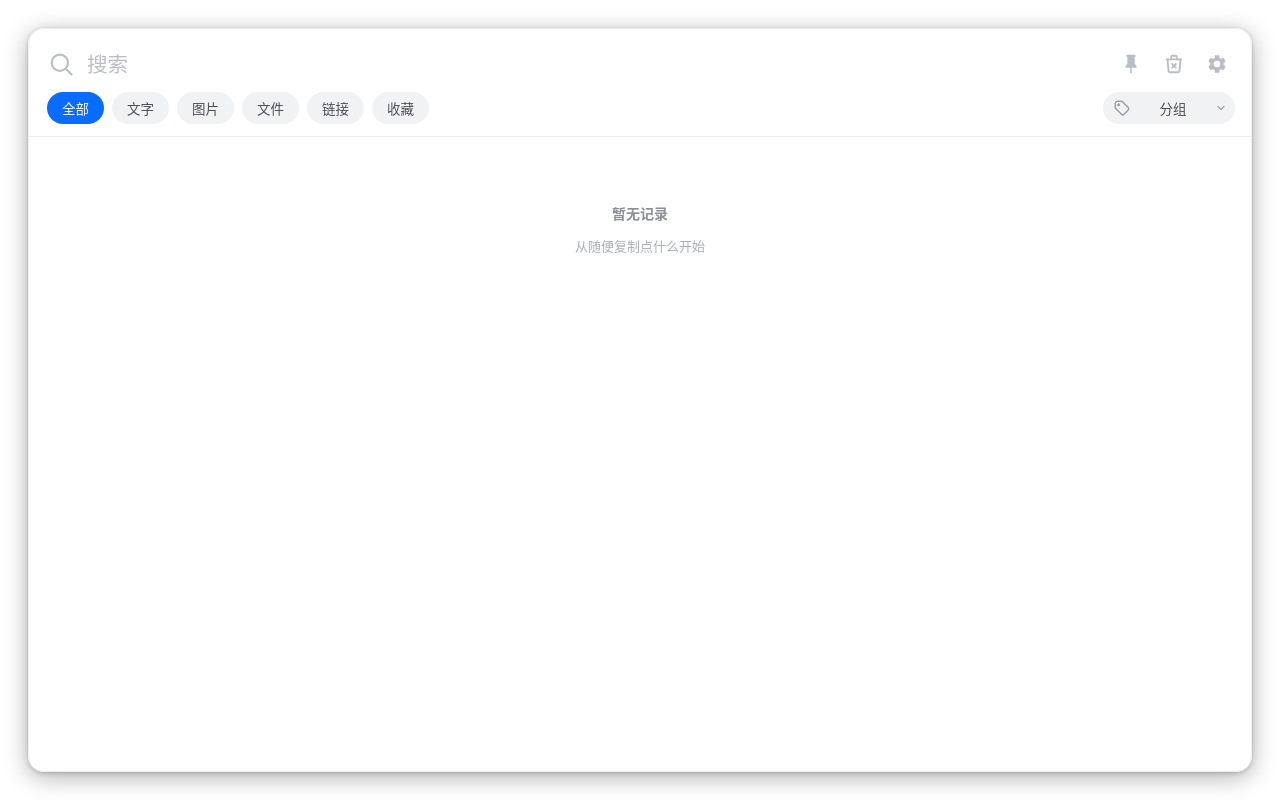
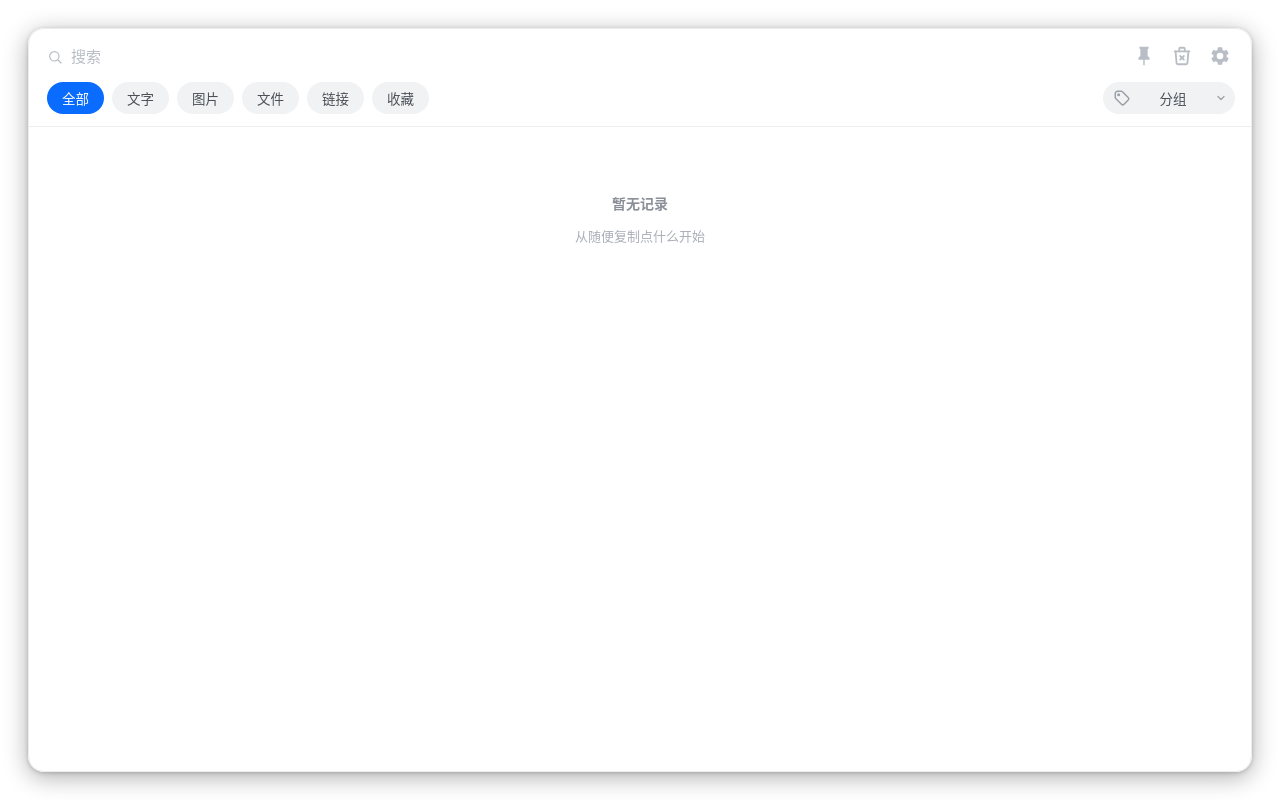
Before and after one commit to shuglx/kylinpaste, a React (Vite) app: page / in a window 1280 px wide. Built offline with nearby package versions, Linux system fonts and the light colour scheme.

Commit message:
ui(顶部): 搜索栏缩小到与筛选行等高
- 输入字号 20.5→15px、内边距收紧,搜索图标 16px
- 顶部区域上边距 17→12px,图钉/齿轮圆钮 36→31px

```diff
--- a/src/app.css
+++ b/src/app.css
@@ -146,8 +146,7 @@ button:focus,
 /* ---------------- 顶部:搜索 + 图钉/齿轮(这片区域可拖动窗口) ---------------- */
 
 .head {
-  /* 顶部搜索行整体比原始设计大 20%(窗口默认高度同步加高) */
-  padding: 17px 16px 0;
+  padding: 12px 16px 0;
 }
 
 .search-row {
@@ -165,8 +164,10 @@ button:focus,
   padding-left: 2px;
 }
 
-.search > svg { margin-right: 12px; }
 .search > svg {
+  width: 16px;
+  height: 16px;
+  margin-right: 8px;
   color: var(--icon-dim);
   flex: 0 0 auto;
 }
@@ -178,9 +179,9 @@ button:focus,
   outline: 0;
   background: transparent;
   font: inherit;
-  font-size: 20.5px;
+  font-size: 15px;
   color: var(--text);
-  padding: 5px 0;
+  padding: 3px 0;
 }
 .search input::placeholder {
   color: var(--icon-dim);
@@ -188,14 +189,14 @@ button:focus,
 
 .icon-btn {
   flex: 0 0 auto;
-  width: 36px;
-  height: 36px;
+  width: 31px;
+  height: 31px;
   border: 0;
   border-radius: 50%;
   background: transparent;
   color: var(--icon-dim);
   padding: 0;
-  line-height: 36px;
+  line-height: 31px;
   text-align: center;
   font-size: 0;
 }
```
